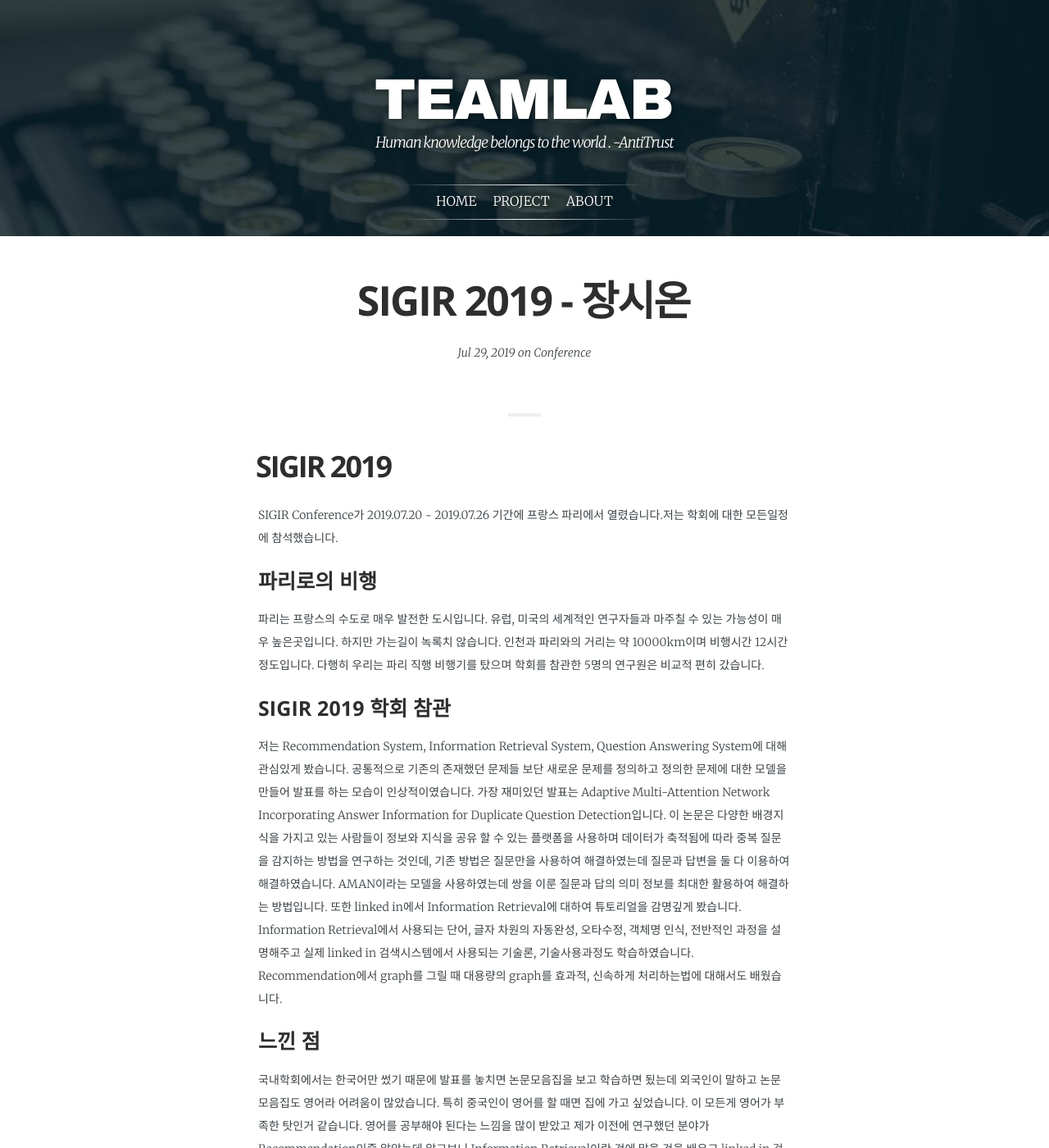
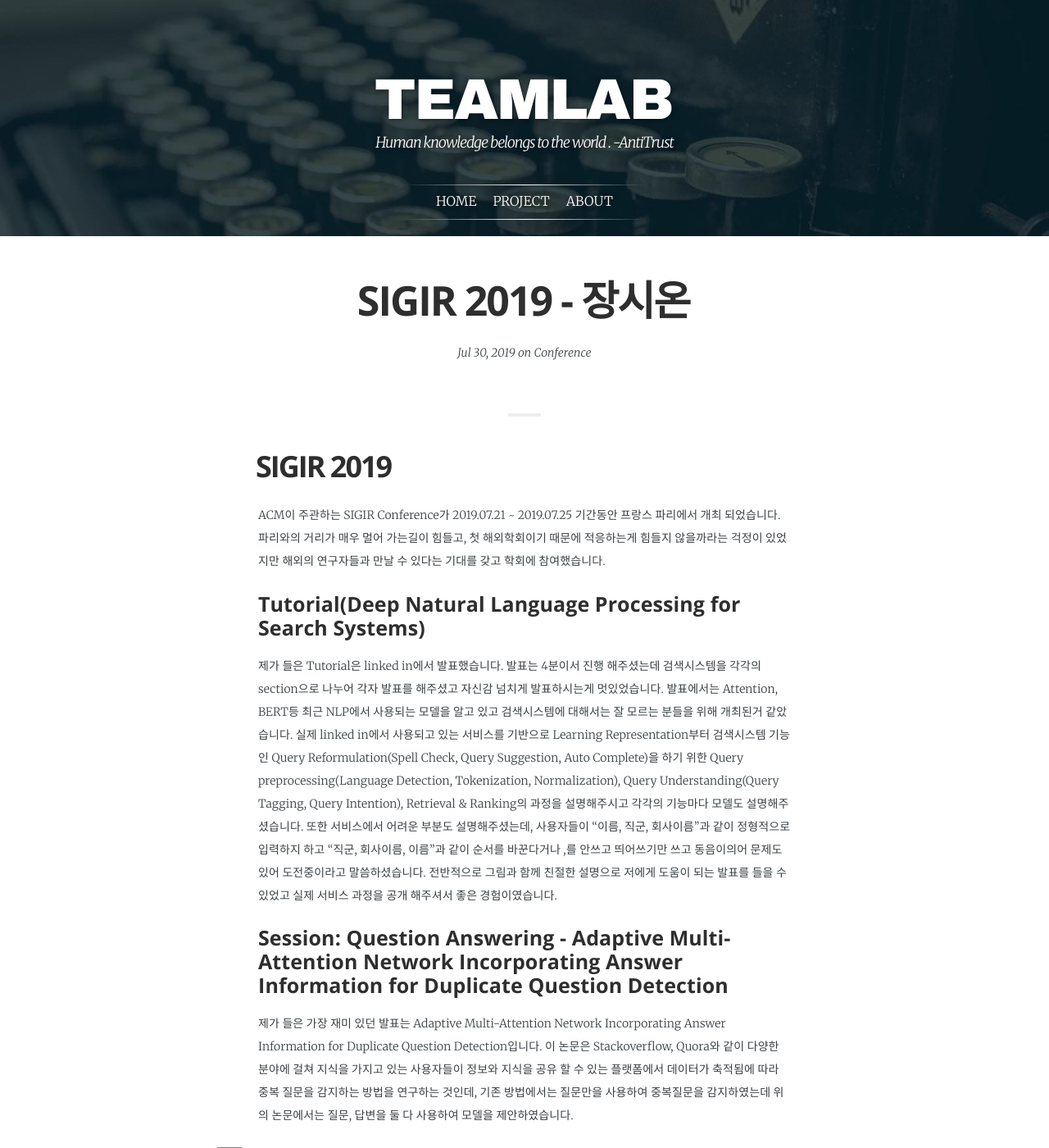
Before and after one commit to TeamLab/jekyllDecent, a Jekyll site: the page built from _posts/2019-07-29-sigir2019_장시온.md, in a window 1280 px wide and 1400 px high. Shown: the whole window at 82% size. Built offline with Jekyll 4.4.1, drawn with Linux system fonts in a browser that asks for light colours; some web fonts are replaced; some of the changed text lies outside the part shown.

Commit message:
sigir 2019 jangsion re add  (#54)
* Jangsion author add and Sigir2019 add

* Jansion renew sigir2018

* jangsion sigir2019 re add

```diff
--- a/_posts/2019-07-29-sigir2019_장시온.md
+++ b/_posts/2019-07-29-sigir2019_장시온.md
@@ -1,7 +1,7 @@
 ---
 layout:            post
 title:             "SIGIR 2019 - 장시온"
-date:              2019-07-29 13:10:00 +0300
+date:              2019-07-30 20:10:00 +0300
 tags:              Conference
 category:          Conference Review
 author:            jangsion
@@ -10,21 +10,26 @@ published:         true
 comments:          true
 ---
 # SIGIR 2019
-SIGIR Conference가 2019.07.20 ~ 2019.07.26 기간에 프랑스 파리에서 열렸습니다.저는 학회에 대한 모든일정에 참석했습니다.
+ACM이 주관하는 SIGIR Conference가 2019.07.21 ~ 2019.07.25 기간동안 프랑스 파리에서 개최 되었습니다.
+파리와의 거리가 매우 멀어 가는길이 힘들고, 첫 해외학회이기 때문에 적응하는게 힘들지 않을까라는 걱정이 있었지만 해외의 연구자들과 만날 수 있다는 기대를 갖고 학회에 참여했습니다.
 
-### 파리로의 비행
-파리는 프랑스의 수도로 매우 발전한 도시입니다. 유럽, 미국의 세계적인 연구자들과 마주칠 수 있는 가능성이 매우 높은곳입니다. 하지만 가는길이 녹록치 않습니다. 인천과 파리와의 거리는 약 10000km이며 비행시간 12시간정도입니다. 다행히 우리는 파리 직행 비행기를 탔으며 학회를 참관한 5명의 연구원은 비교적 편히 갔습니다.
 
-### SIGIR 2019 학회 참관
-저는 Recommendation System, Information Retrieval System, Question Answering System에 대해 관심있게 봤습니다.
-공통적으로 기존의 존재했던 문제들 보단 새로운 문제를 정의하고 정의한 문제에 대한 모델을 만들어 발표를 하는 모습이 인상적이였습니다.
-가장 재미있던 발표는 Adaptive Multi-Attention Network Incorporating Answer Information for Duplicate Question Detection입니다.
-이 논문은 다양한 배경지식을 가지고 있는 사람들이 정보와 지식을 공유 할 수 있는 플랫폼을 사용하며 데이터가 축적됨에 따라 중복 질문을 감지하는 방법을 연구하는 것인데, 기존 방법은 질문만을 사용하여 해결하였는데 질문과 답변을 둘 다 이용하여 해결하였습니다.
-AMAN이라는 모델을 사용하였는데 쌍을 이룬 질문과 답의 의미 정보를 최대한 활용하여 해결하는 방법입니다. 또한 linked in에서 Information Retrieval에 대하여 튜토리얼을 감명깊게 봤습니다.
-Information Retrieval에서 사용되는 단어, 글자 차원의 자동완성, 오타수정, 객체명 인식, 전반적인 과정을 설명해주고 실제 linked in 검색시스템에서 사용되는 기술론, 기술사용과정도 학습하였습니다.
-Recommendation에서 graph를 그릴 때 대용량의 graph를 효과적, 신속하게 처리하는법에 대해서도 배웠습니다.
+### Tutorial(Deep Natural Language Processing for Search Systems)
+제가 들은 Tutorial은 linked in에서 발표했습니다. 발표는 4분이서 진행 해주셨는데 검색시스템을 각각의 section으로 나누어 각자 발표를 해주셨고 자신감 넘치게 발표하시는게 멋있었습니다.
+발표에서는 Attention, BERT등 최근 NLP에서 사용되는 모델을 알고 있고 검색시스템에 대해서는 잘 모르는 분들을 위해 개최된거 같았습니다.
+실제 linked in에서 사용되고 있는 서비스를 기반으로 Learning Representation부터 검색시스템 기능인 Query Reformulation(Spell Check, Query Suggestion, Auto Complete)을 하기 위한 Query preprocessing(Language Detection, Tokenization, Normalization), Query Understanding(Query Tagging, Query Intention), Retrieval & Ranking의 과정을 설명해주시고 각각의 기능마다 모델도 설명해주셨습니다. 또한 서비스에서 어려운 부분도 설명해주셨는데, 사용자들이 "이름, 직군, 회사이름"과 같이 정형적으로 입력하지 하고 "직군, 회사이름, 이름"과 같이 순서를 바꾼다거나 ,를 안쓰고 띄어쓰기만 쓰고 동음이의어 문제도 있어 도전중이라고 말씀하셨습니다. 전반적으로 그림과 함께 친절한 설명으로 저에게 도움이 되는 발표를 들을 수 있었고 실제 서비스 과정을 공개 해주셔서 좋은 경험이였습니다.
+
+
+### Session: Question Answering - Adaptive Multi-Attention Network Incorporating Answer Information for Duplicate Question Detection
+제가 들은 가장 재미 있던 발표는 Adaptive Multi-Attention Network Incorporating Answer Information for Duplicate Question Detection입니다. 이 논문은 Stackoverflow, Quora와 같이 다양한 분야에 걸쳐 지식을 가지고 있는 사용자들이 정보와 지식을 공유 할 수 있는 플랫폼에서 데이터가 축적됨에 따라 중복 질문을 감지하는 방법을 연구하는 것인데, 기존 방법에서는 질문만을 사용하여 중복질문을 감지하였는데 위의 논문에서는 질문, 답변을 둘 다 사용하여 모델을 제안하였습니다.
+
+<figure>
+   <img src="{{ "/media/img/sigir2019/AMAN.png" | absolute_url }}" width='600'/>
+   <figcaption> AMAN model image </figcaption>
+</figure>
+
+질문-답변 2개 pair를 Adative Multi-Attention(Cross Attention, Adaptive Co-Attention)를 사용하여 Relevance를 학습하는 것이 이전과 다른 것이였습니다. 이전의 SOTA모델보다 Accuarcy가 1.87%가 향상되었습니다.
+
 
 ### 느낀 점
-국내학회에서는 한국어만 썼기 때문에 발표를 놓치면 논문모음집을 보고 학습하면 됬는데 외국인이 말하고 논문모음집도 영어라 어려움이 많았습니다.
-특히 중국인이 영어를 할 때면 집에 가고 싶었습니다. 이 모든게 영어가 부족한 탓인거 같습니다. 영어를 공부해야 된다는 느낌을 많이 받았고 제가 이전에 연구했던 분야가 Recommendation인줄 알았는데 알고보니 Information Retrieval이란 것에 많을 것을 배우고 [linked in 검색시스템 튜토리얼](https://www.slideshare.net/WeiweiGuo2/deep-natural-language-processing-for-search-systems-sigir-2019-tutorial)을 듣고 제 연구에 어떤 부분이 부족했고 무엇을 더 추가할 수 있을지 고민할 수 있는 시간이였습니다.
-linked in 감사합니다.
+해외의 연구자들의 발표를 직접 보고 의견교환을 한다는 것은 좋은 경험이였던거 같습니다. 다만 제가 영어를 잘하지 않기 때문에 어려움이 많았고 놓치는 부분이 많았습니다. 또한 논문자체가 쉽지 않았기 때문에 이해하는데 어려움이 있었습니다. 그렇기 때문에 영어공부의 필요성과 학회 참석 전 학회의 accept paper를 많이 읽어야 될꺼 같습니다. 또한 Tutorial, Session을 듣고 제 연구에서 부족한 부분을 알 수 있었고, 해결 해야되고, 해결과정에서 어떤 방법을 추가 할수 있을지 알수 있고 고민할 수 있는 시간이 되었다는게 도움이 많이 되는 학회였습니다.
```
Also changed, not shown: media/img/sigir2019/AMAN.png (added).
